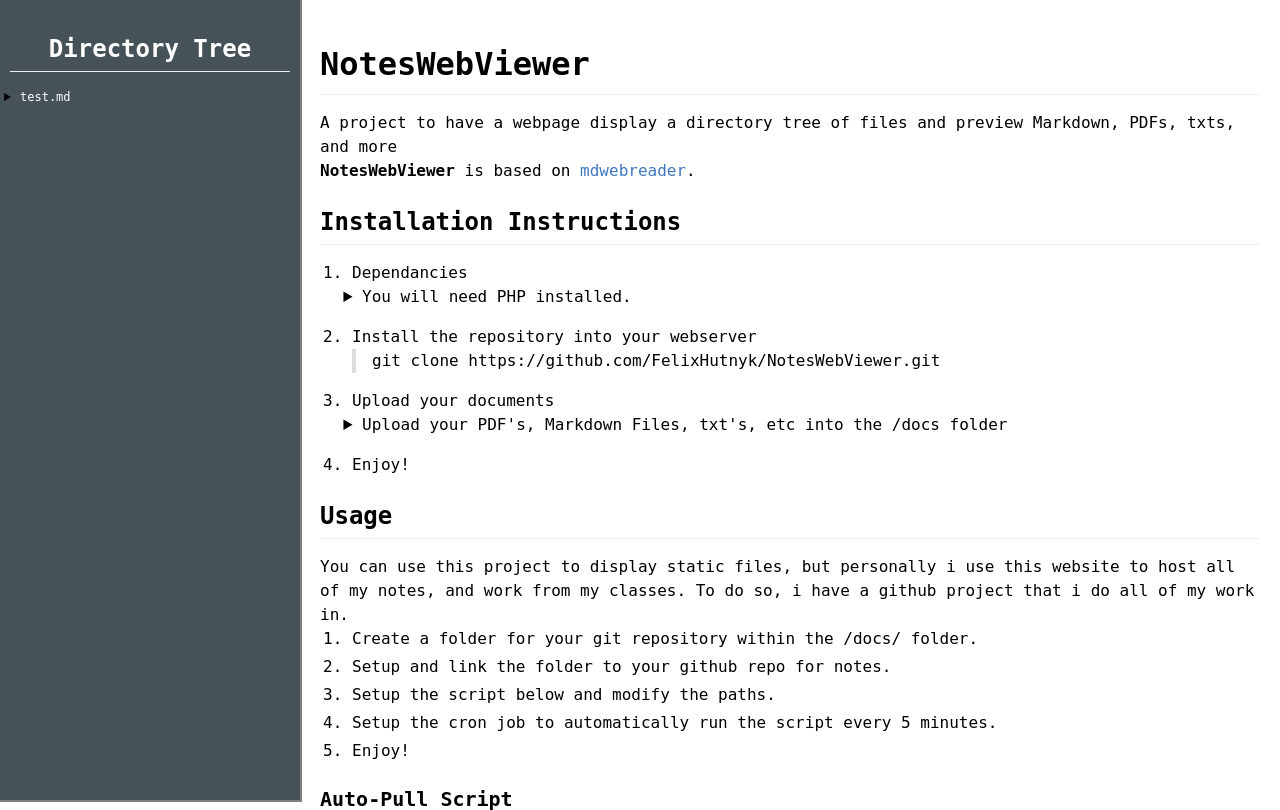
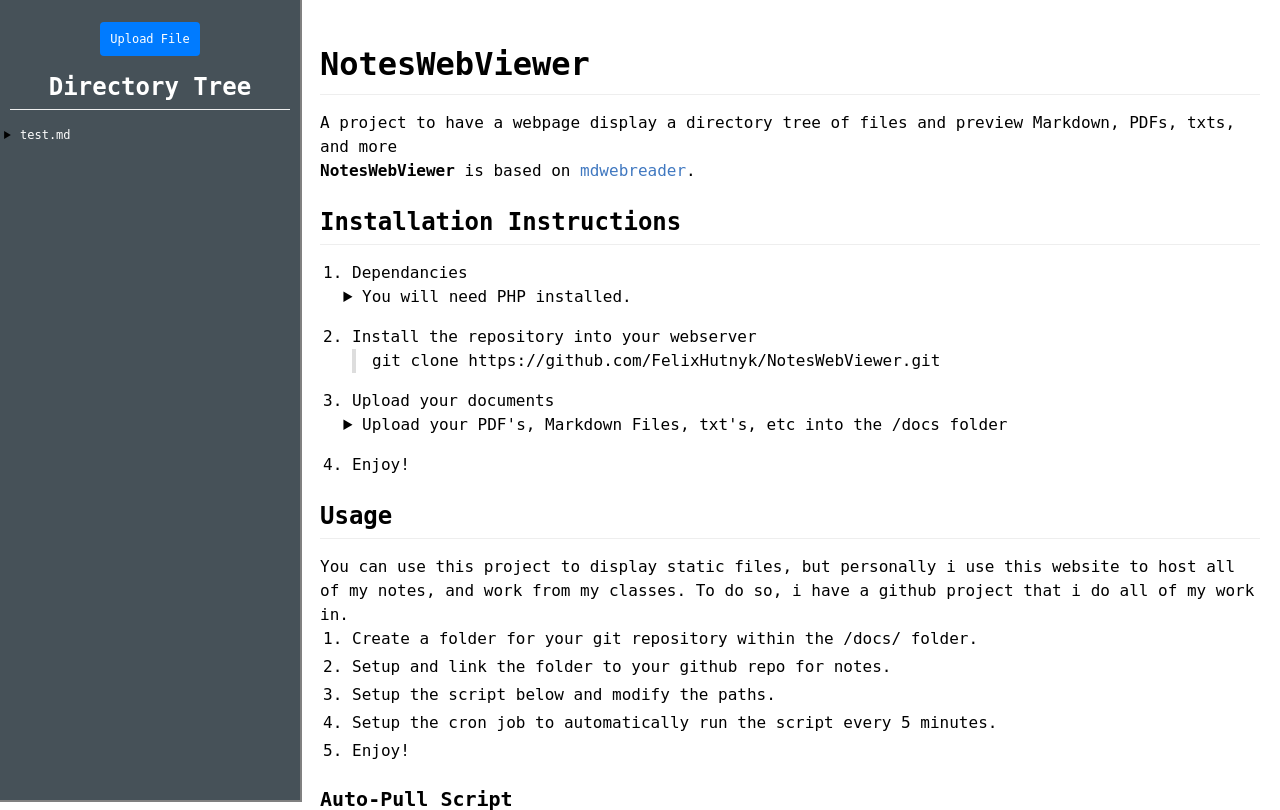
Before and after one commit to FelixHutnyk/NotesWebViewer, a PHP site: page / in a window 1280 px wide. Shown: the top 810 px of the page. Run offline with PHP 8.4, Linux system fonts and the light colour scheme.

Commit message:
Upload button!

```diff
--- a/assets/script.js
+++ b/assets/script.js
@@ -53,9 +53,8 @@ $(document).ready(function () {
     });
 
 
+    // Handle save state
 
-
-    // Handle folder collapse/expand
     $('.collapse-dir').click(function (e) {
         if (e.target === this) {
             e.stopPropagation();
@@ -69,7 +68,7 @@ $(document).ready(function () {
     function toggleFolderState(folderId, callback) {
         $.ajax({
             type: 'POST',
-            url: 'your_php_script.php',
+            url: 'navbar.php',
             data: {
                 action: 'toggleFolder',
                 folderId: folderId
--- a/assets/style.css
+++ b/assets/style.css
@@ -103,3 +103,49 @@ ul {list-style-type: disclosure-closed; padding-left: 10px;}
 .LINK  { color: aqua;   }
 .SOCK  { color: fuchsia;}
 .EXEC  { color: green;  }
+
+/* Center the form horizontally */
+.upload-form {
+    text-align: center;
+    margin-top: 20px;
+    /* Adjust the top margin as needed */
+}
+
+/* Style the input file field (hidden) */
+#fileToUpload {
+    display: none;
+}
+
+/* Style the upload button */
+#uploadBtn {
+    padding: 10px 10px;
+    background-color: #007bff;
+    color: #fff;
+    border: none;
+    border-radius: 4px;
+    cursor: pointer;
+}
+
+/* Style for the message box */
+.message-box {
+    border: 1px solid #ccc;
+    padding: 10px;
+    border-radius: 5px;
+    margin-top: 20px;
+}
+
+/* Style for error messages (light red background) */
+.error-message {
+    background-color: #ffe6e6;
+    color: #ff0000;
+    font-weight: bold;
+    margin-top: 20px;
+}
+
+/* Style for success messages (light green background) */
+.success-message {
+    background-color: #e6ffe6;
+    color: #009900;
+    font-weight: bold;
+    margin-top: 20px;
+}
--- a/index.php
+++ b/index.php
@@ -6,6 +6,42 @@ if ($authentication_enabled) {
     if (!isset($_SESSION["loggedin"]) || $_SESSION["loggedin"] === false) {
         header("location: login.php");
         exit;
+    }
+}
+
+$targetDir = "uploads/";
+$uploadOk = 1;
+$errorMessage = "";
+
+if (isset($_FILES["fileToUpload"])) {
+    $file = $_FILES["fileToUpload"];
+    $fileName = basename($file["name"]);
+    $targetFile = $targetDir . $fileName;
+    $imageFileType = strtolower(pathinfo($targetFile, PATHINFO_EXTENSION));
+
+    // Check file size (adjust as needed, this checks for a maximum of 16MB)
+    if ($file["size"] > 16 * 1024 * 1024) {
+        $errorMessage = "Sorry, your file is too large (maximum 16MB allowed).";
+        $uploadOk = 0;
+    }
+
+    // Handle duplicate filenames by adding an increment
+    $fileCount = 1;
+    while (file_exists($targetFile)) {
+        $fileName = pathinfo($file["name"], PATHINFO_FILENAME);
+        $fileName .= "_$fileCount";
+        $targetFile = $targetDir . $fileName . "." . $imageFileType;
+        $fileCount++;
+    }
+
+    if ($uploadOk == 0) {
+        $errorMessage = "Sorry, your file was not uploaded.";
+    } else {
+        if (move_uploaded_file($file["tmp_name"], $targetFile)) {
+            $errorMessage = "The file " . htmlspecialchars($fileName) . " has been uploaded.";
+        } else {
+            $errorMessage = "Sorry, there was an error uploading your file.";
+        }
     }
 }
 
@@ -28,6 +64,18 @@ if ($authentication_enabled) {
         </div>
 
         <div class="index">
+            <div class="upload-form">
+                <form action="index.php" method="post" enctype="multipart/form-data">
+                    <label for="fileToUpload" id="uploadBtn">Upload File</label>
+                    <input type="file" name="fileToUpload" id="fileToUpload" onchange="this.form.submit()" required>
+                </form>
+            </div>
+            <?php
+            if (!empty($errorMessage)) {
+                $messageClass = strpos($errorMessage, 'Error:') === 0 ? 'error-message' : 'success-message';
+                echo '<div class="message-box ' . $messageClass . '">' . $errorMessage . '</div>';
+            }
+            ?>
             <h1>Directory Tree</h1>
             <?php include('navbar.php') ?>
         </div>
--- a/navbar.php
+++ b/navbar.php
@@ -1,14 +1,13 @@
 <?php
-if(!isset($_SESSION)) session_start();
+if (!isset($_SESSION)) session_start();
 
-
-function getAllContentOfLocation($loc) {
+function getAllContentOfLocation($loc, $isRoot = true) {
     $scandir = scandir($loc);
     $scandir = array_filter($scandir, function ($element) {
         return !preg_match('/^\./', $element);
     });
 
-    if (empty($scandir)) {
+    if (empty($scandir) && $isRoot) {
         echo '<a style="color:red">Empty Dir</a>';
     }
 
@@ -18,8 +17,14 @@ function getAllContentOfLocation($loc) {
 
         echo '<ul>';
         if (is_dir($baseLink)) {
-            // Check if the folder is open in the session
-            $isOpen = isset($_SESSION['opened_folders'][$folderId]) && $_SESSION['opened_folders'][$folderId] === true;
+            // Check if the folder state is saved in the JSON file
+            $folderStates = loadFolderStates();
+            $isOpen = false; // Default to closed
+
+            // Check if the folder state is saved in the JSON file
+            if (isset($folderStates[$folderId])) {
+                $isOpen = $folderStates[$folderId];
+            }
 
             echo '<li class="collapse-dir">';
             echo '<a class="DIR" style="font-weight:bold;">' . $file . '</a>';
@@ -31,7 +36,8 @@ function getAllContentOfLocation($loc) {
                 echo '<ul style="display: none;">';
             }
 
-            getAllContentOfLocation($baseLink);
+            // Recursively call the function for nested folders
+            getAllContentOfLocation($baseLink, false);
 
             echo '</ul>';
             echo '</li>';
@@ -40,6 +46,23 @@ function getAllContentOfLocation($loc) {
         }
         echo '</ul>';
     }
+}
+
+function loadFolderStates() {
+    $folderStatesFile = 'assets/folder_states.json';
+
+    if (file_exists($folderStatesFile)) {
+        $jsonContents = file_get_contents($folderStatesFile);
+        return json_decode($jsonContents, true);
+    } else {
+        return array(); // Return an empty array if the file doesn't exist
+    }
+}
+
+// Save folder states to the JSON file
+function saveFolderStates($folderStates) {
+    $folderStatesFile = 'assets/folder_states.json';
+    file_put_contents($folderStatesFile, json_encode($folderStates, JSON_PRETTY_PRINT));
 }
 
 // Handle AJAX requests to toggle folder state
@@ -52,6 +75,9 @@ if (isset($_POST['action']) && $_POST['action'] === 'toggleFolder') {
     } else {
         $_SESSION['opened_folders'][$folderId] = true;
     }
+
+    // Save the folder states to the JSON file
+    saveFolderStates($_SESSION['opened_folders']);
 
     // Send a response to indicate success
     echo 'success';
```
Also changed, not shown: assets/folder_states (SFConflict felix.hutnyk@gmail.com 2023-10-06-22-34-13).json (added, +9 -0 lines), 2 other files.
